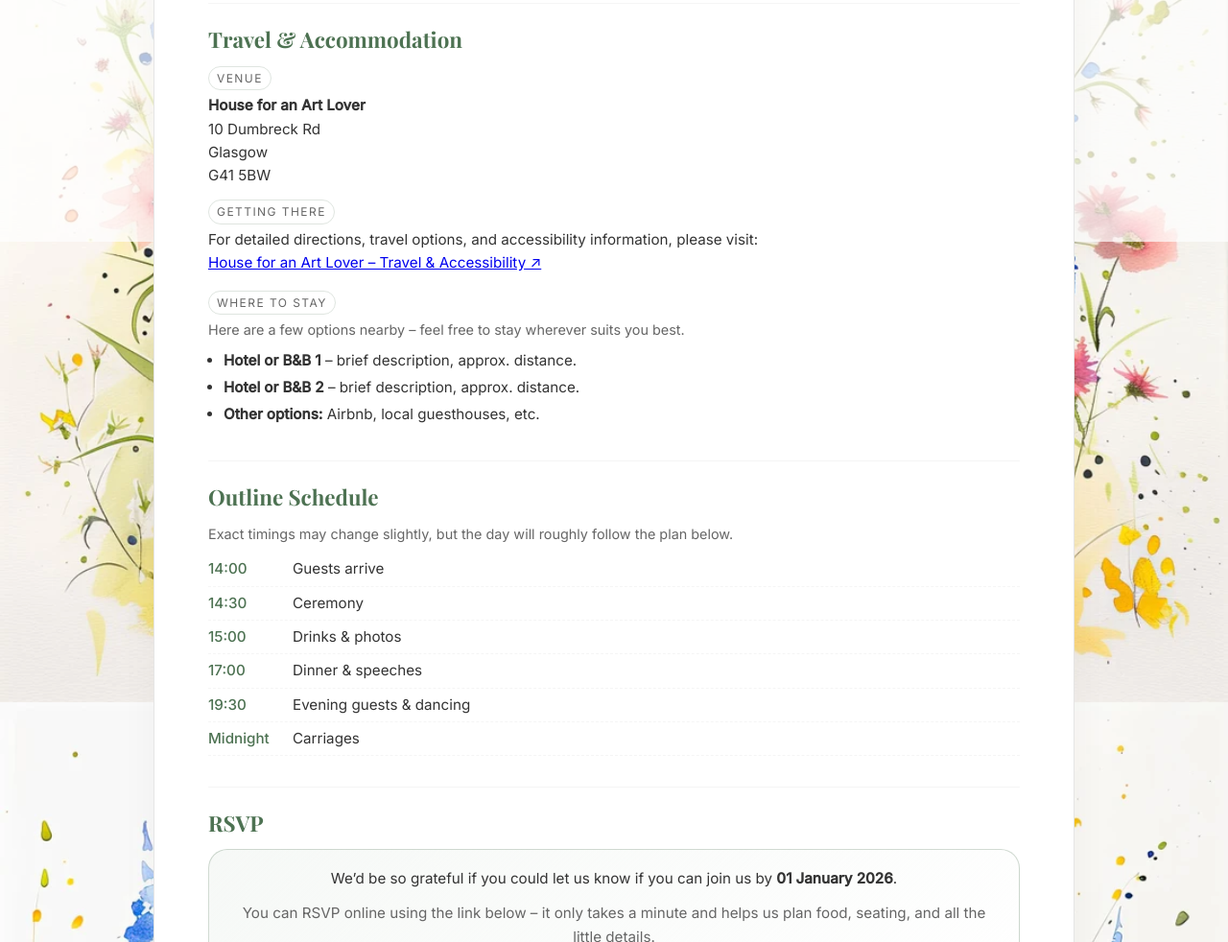
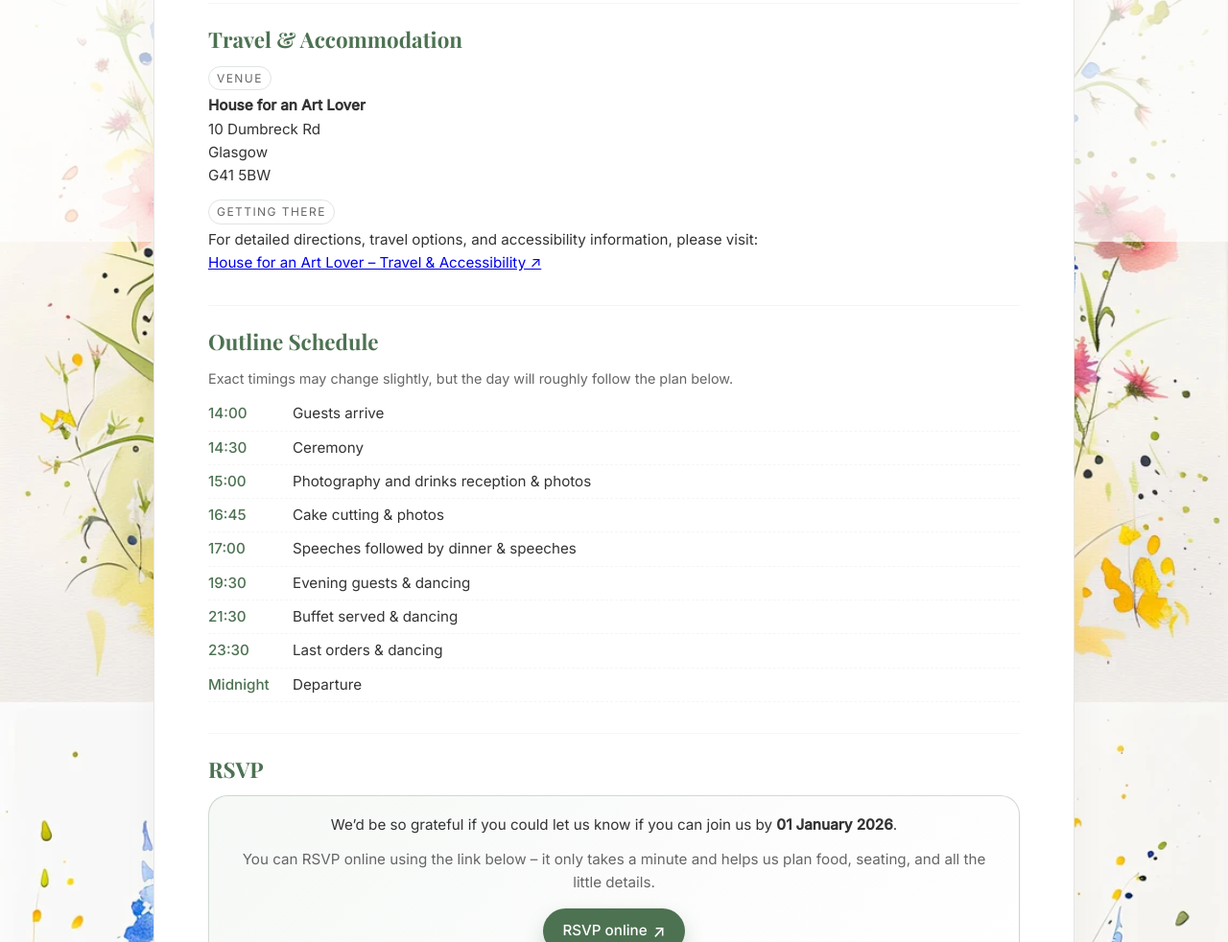
Before and after one commit to NGrant32/wedding-website, a plain HTML site: page index.html in a window 1280 px wide. Shown: the part 548-1530 px from the top of the page at 96% size. Drawn offline with nearby package versions, Linux system fonts and the light colour scheme.

Commit message:
Update index.html

```diff
--- a/index.html
+++ b/index.html
@@ -254,7 +254,7 @@ body::before {
       flex: 1;
     }
 
-    /* Travel & accommodation */
+    /* Travel */
     .pill-label {
       display: inline-block;
       font-size: 0.75rem;
@@ -399,7 +399,7 @@ body::before {
           </div>
         </section>
 
-        <!-- TRAVEL & ACCOMMODATION -->
+        <!-- TRAVEL -->
         <section id="travel">
           <h2>Travel &amp; Accommodation</h2>
 
@@ -424,19 +424,6 @@ body::before {
   </p>
 </div>
 
-
-          <!-- EDIT: Accommodation suggestions -->
-          <div style="margin-top: 16px;">
-            <div class="pill-label">Where to stay</div>
-            <p class="muted">
-              Here are a few options nearby – feel free to stay wherever suits you best.
-            </p>
-            <ul class="list">
-              <li><strong>Hotel or B&amp;B 1</strong> – brief description, approx. distance.</li>
-              <li><strong>Hotel or B&amp;B 2</strong> – brief description, approx. distance.</li>
-              <li><strong>Other options:</strong> Airbnb, local guesthouses, etc.</li>
-            </ul>
-          </div>
         </section>
 
         <!-- SCHEDULE -->
@@ -457,19 +444,31 @@ body::before {
             </li>
             <li>
               <span class="schedule-time">15:00</span>
-              <span class="schedule-event">Drinks &amp; photos</span>
+              <span class="schedule-event">Photography and drinks reception &amp; photos</span>
+            </li>
+            <li>
+              <span class="schedule-time">16:45</span>
+              <span class="schedule-event">Cake cutting &amp; photos</span>
             </li>
             <li>
               <span class="schedule-time">17:00</span>
-              <span class="schedule-event">Dinner &amp; speeches</span>
+              <span class="schedule-event">Speeches followed by dinner &amp; speeches</span>
             </li>
             <li>
               <span class="schedule-time">19:30</span>
               <span class="schedule-event">Evening guests &amp; dancing</span>
             </li>
             <li>
+              <span class="schedule-time">21:30</span>
+              <span class="schedule-event">Buffet served &amp; dancing</span>
+            </li>
+            <li>
+              <span class="schedule-time">23:30</span>
+              <span class="schedule-event">Last orders &amp; dancing</span>
+            </li>
+            <li>
               <span class="schedule-time">Midnight</span>
-              <span class="schedule-event">Carriages</span>
+              <span class="schedule-event">Departure</span>
             </li>
           </ul>
         </section>
```
